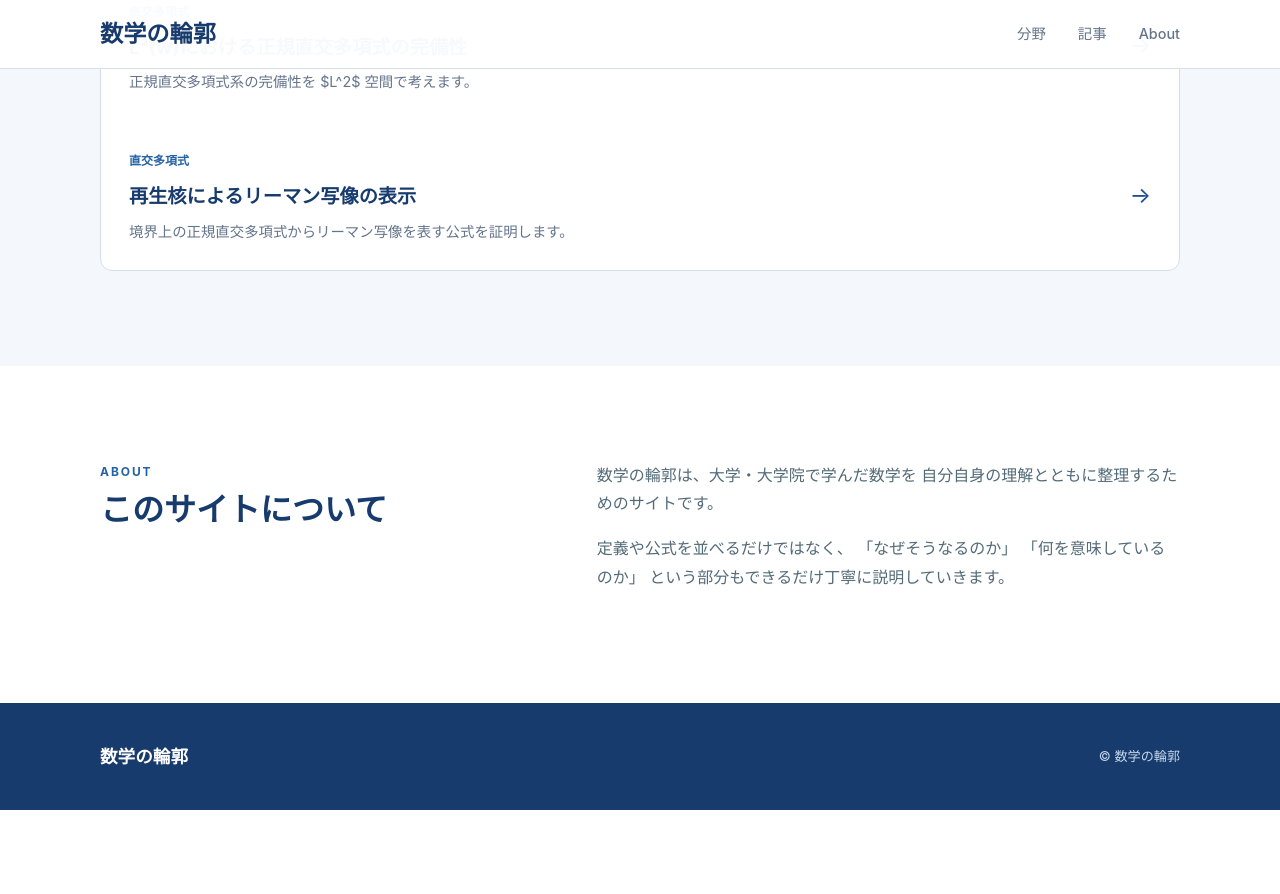
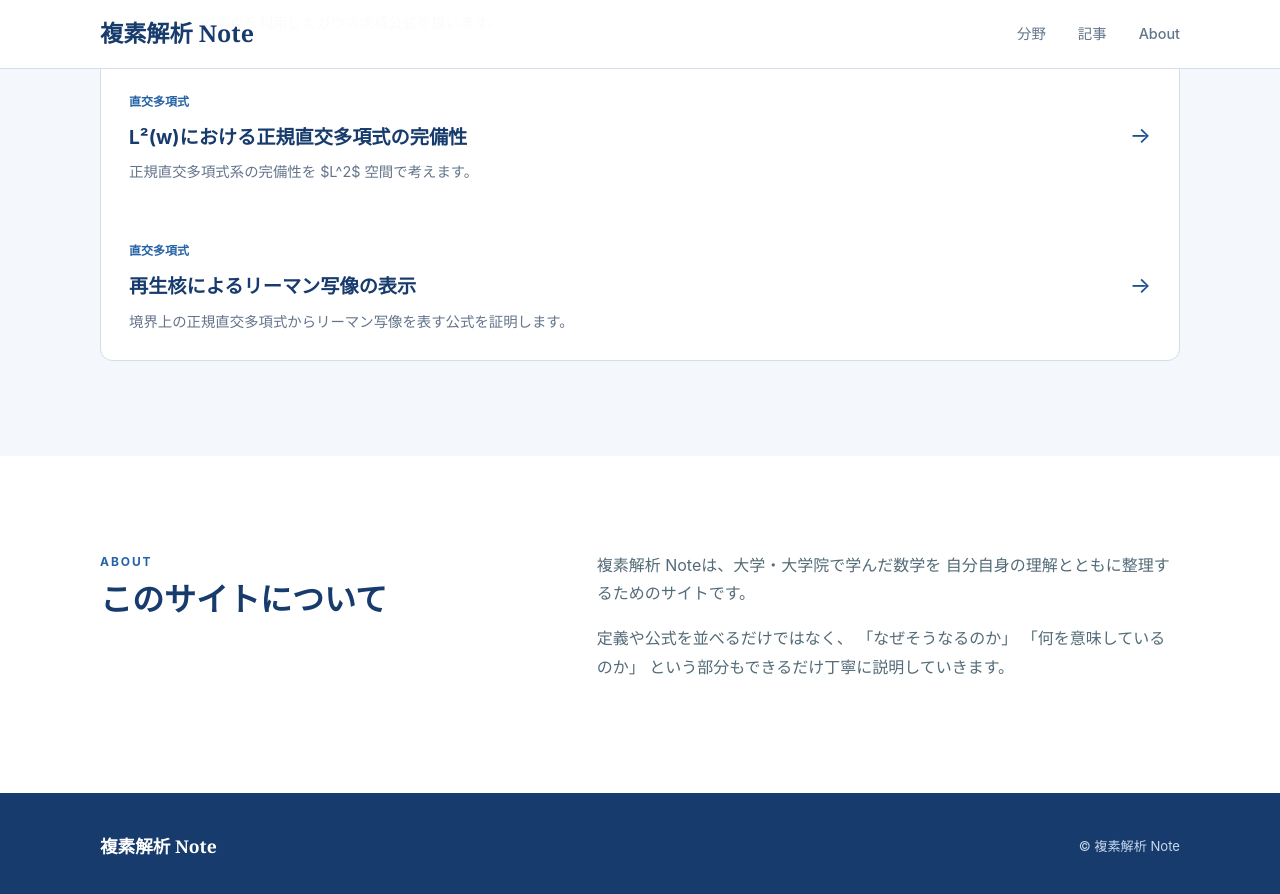
Before and after one commit to koukano/koukano.github.io, a Jekyll site: the page index.html, which Jekyll copies as it is, in a window 1280 px wide and 900 px high, scrolled down 4055 px. Shown: the top 894 px of the window. Built offline with Jekyll 4.4.1, drawn with Linux system fonts in a browser that asks for light colours; before the commit the page ends 4865 px from its top, so only the background shows below that; some of the changed text lies outside the part shown.

Commit message:
Rename site to 複素解析 Note

```diff
--- a/index.html
+++ b/index.html
@@ -17,7 +17,7 @@
   <meta name="robots" content="index, follow">
   <link rel="canonical" href="https://koukano.github.io/">
 
-  <title>数学の輪郭</title>
+  <title>複素解析 Note</title>
 
   <link
     rel="stylesheet"
@@ -39,7 +39,7 @@
         href="index.html"
         class="logo"
       >
-        数学の輪郭
+        複素解析 Note
       </a>
 
       <nav class="nav">
@@ -72,12 +72,12 @@
     <div class="hero-inner">
 
       <p class="hero-label">
-        数学の輪郭
+        複素解析 Note
       </p>
 
       <h1>
-        定義・定理・証明から、<br>
-        数学の輪郭をたどる。
+        複素解析から広がる数学を、<br>
+        定義・定理・証明とともに。
       </h1>
 
       <p class="hero-text">
@@ -392,7 +392,7 @@
       <div class="about-text">
 
         <p>
-          数学の輪郭は、大学・大学院で学んだ数学を
+          複素解析 Noteは、大学・大学院で学んだ数学を
           自分自身の理解とともに整理するためのサイトです。
         </p>
 
@@ -419,11 +419,11 @@
     <div class="footer-inner">
 
       <p class="footer-logo">
-        数学の輪郭
+        複素解析 Note
       </p>
 
       <p class="copyright">
-        © 数学の輪郭
+        © 複素解析 Note
       </p>
 
     </div>
```
